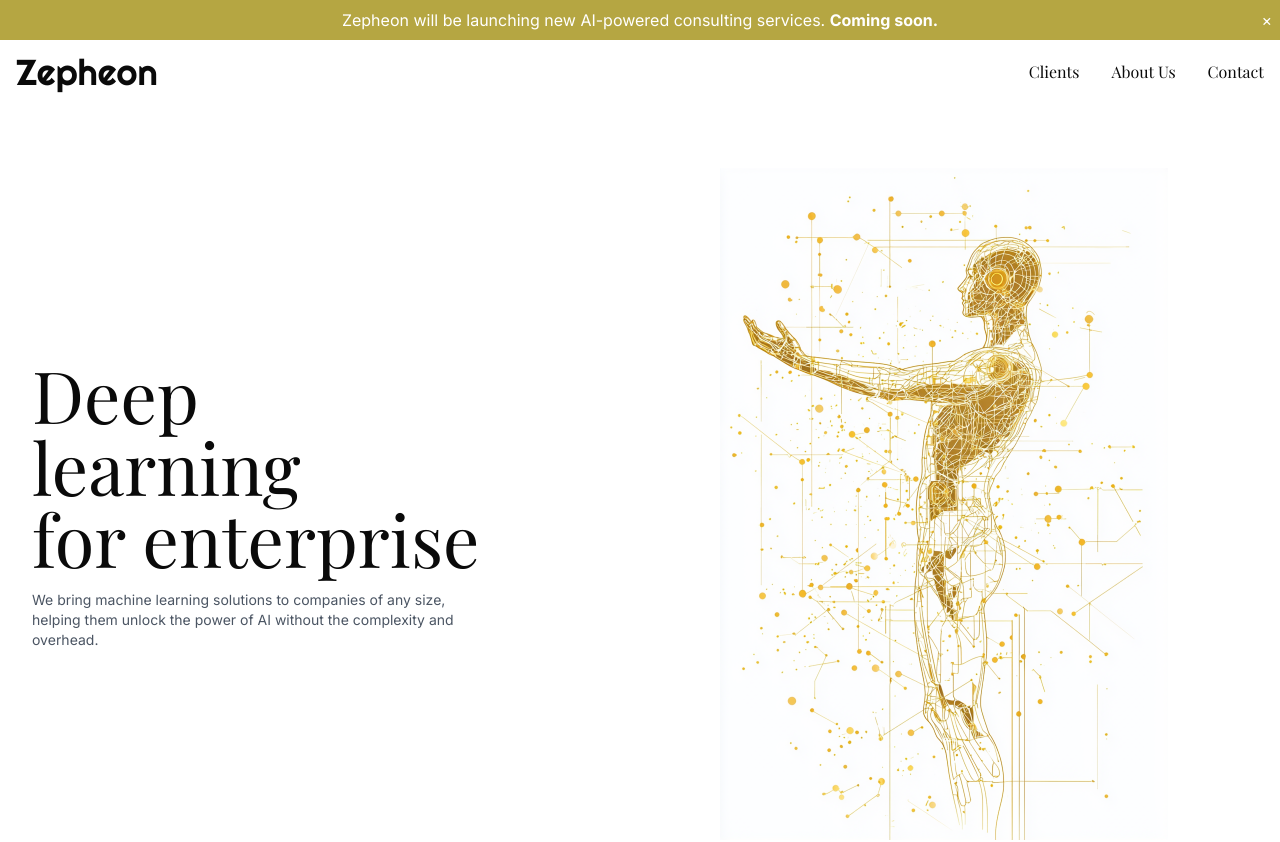
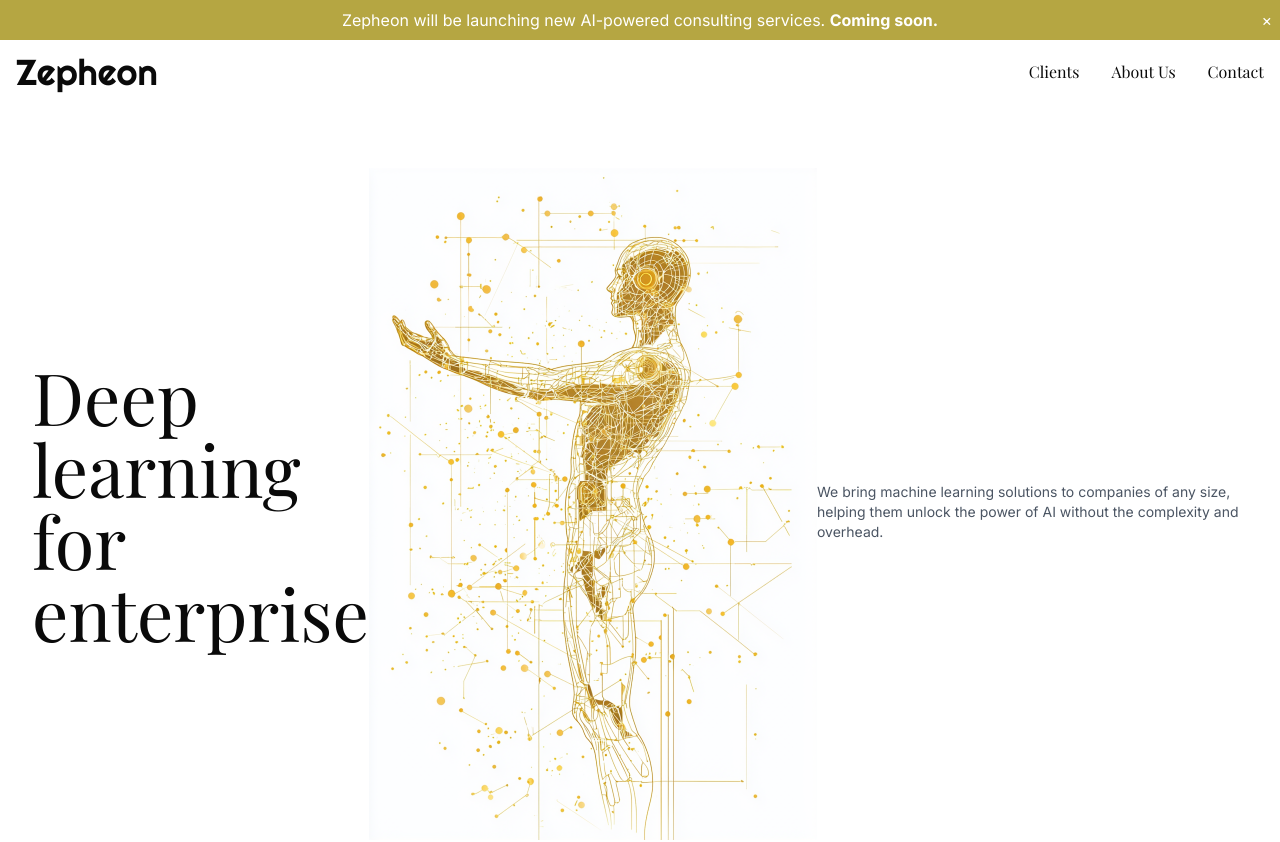
Before and after one commit to isaacbau/zepheon-landing, a React (Vite) app: page / in a window 1280 px wide. Shown: the top 842 px of the page. Built offline with nearby package versions, Linux system fonts and the light colour scheme; a web font is replaced by a local one.

Commit message:
Change home page

```diff
--- a/src/pages/Home.tsx
+++ b/src/pages/Home.tsx
@@ -19,11 +19,6 @@ const Home = () => {
             <br />
             for enterprise
           </h1>
-          <p className="text-sm mt-4 text-gray-600 max-w-md">
-            We bring machine learning solutions to companies of any size,
-            helping them unlock the power of AI without the complexity and
-            overhead.
-          </p>
         </div>
         <div className="w-full md:w-1/2 flex justify-center">
           <img
@@ -35,6 +30,10 @@ const Home = () => {
             onLoad={() => setIsLoaded(true)}
           />
         </div>
+        <p className="text-sm mt-4 text-gray-600 max-w-md">
+          We bring machine learning solutions to companies of any size, helping
+          them unlock the power of AI without the complexity and overhead.
+        </p>
       </div>
     </div>
   );
```
